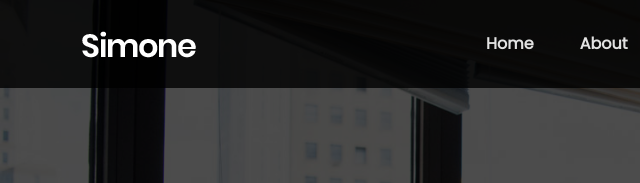
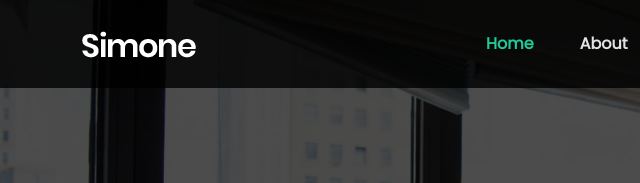
Before and after one commit to Ahmedrashed1619/Simone-portfolio, a plain HTML site: page index.html in a window 1280 px wide. Shown: the top 183 px of the page, 0-640 px from the left. Drawn offline with nearby package versions, Linux system fonts and the light colour scheme; a script that the page names is missing; a web font is replaced by a local one.

```diff
--- a/css/style.css
+++ b/css/style.css
@@ -18,6 +18,9 @@
 /* navbar */
 .navbar ul li{
     margin: 0 15px;
+}
+.active{
+    color: #20c997 !important;
 }
 .navbar ul li a{
     color: rgba(250, 250, 250, 0.9);
```
